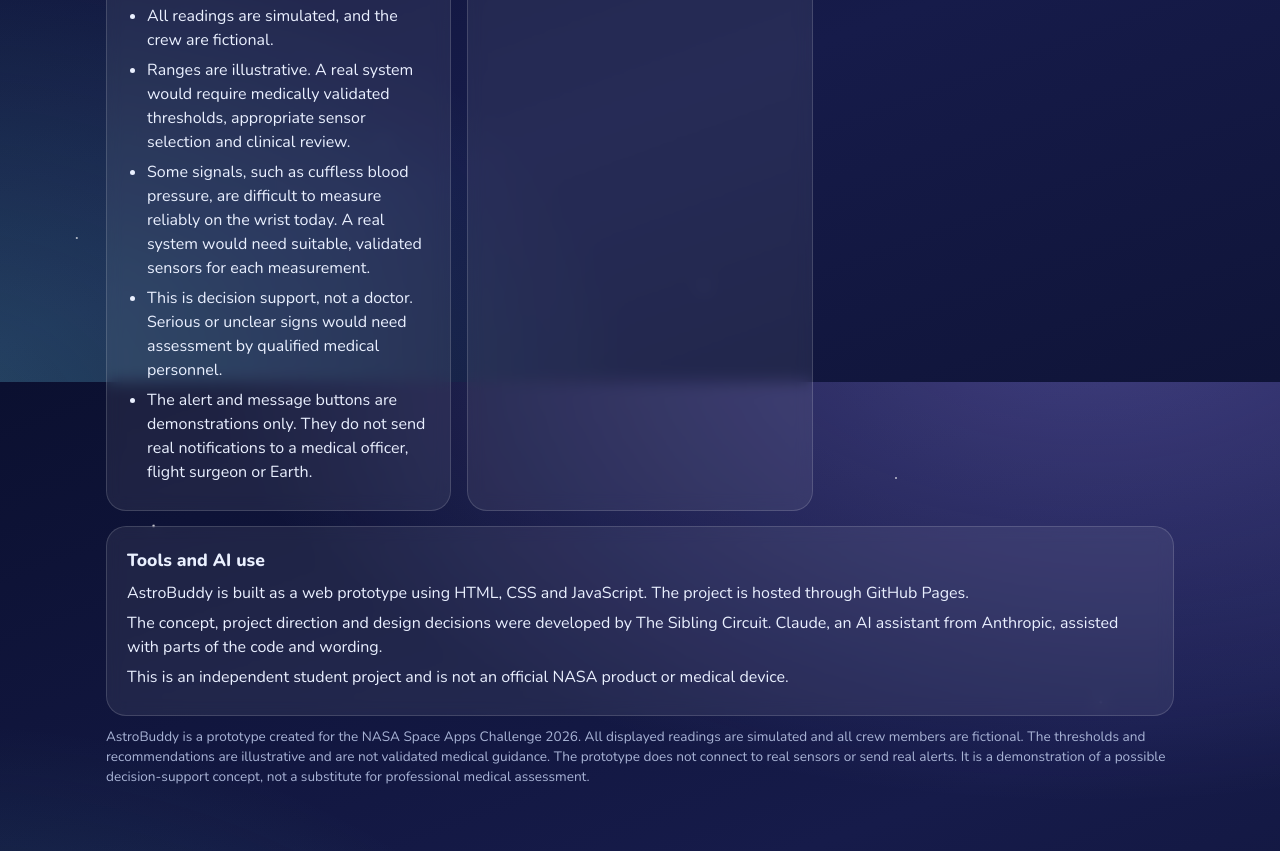
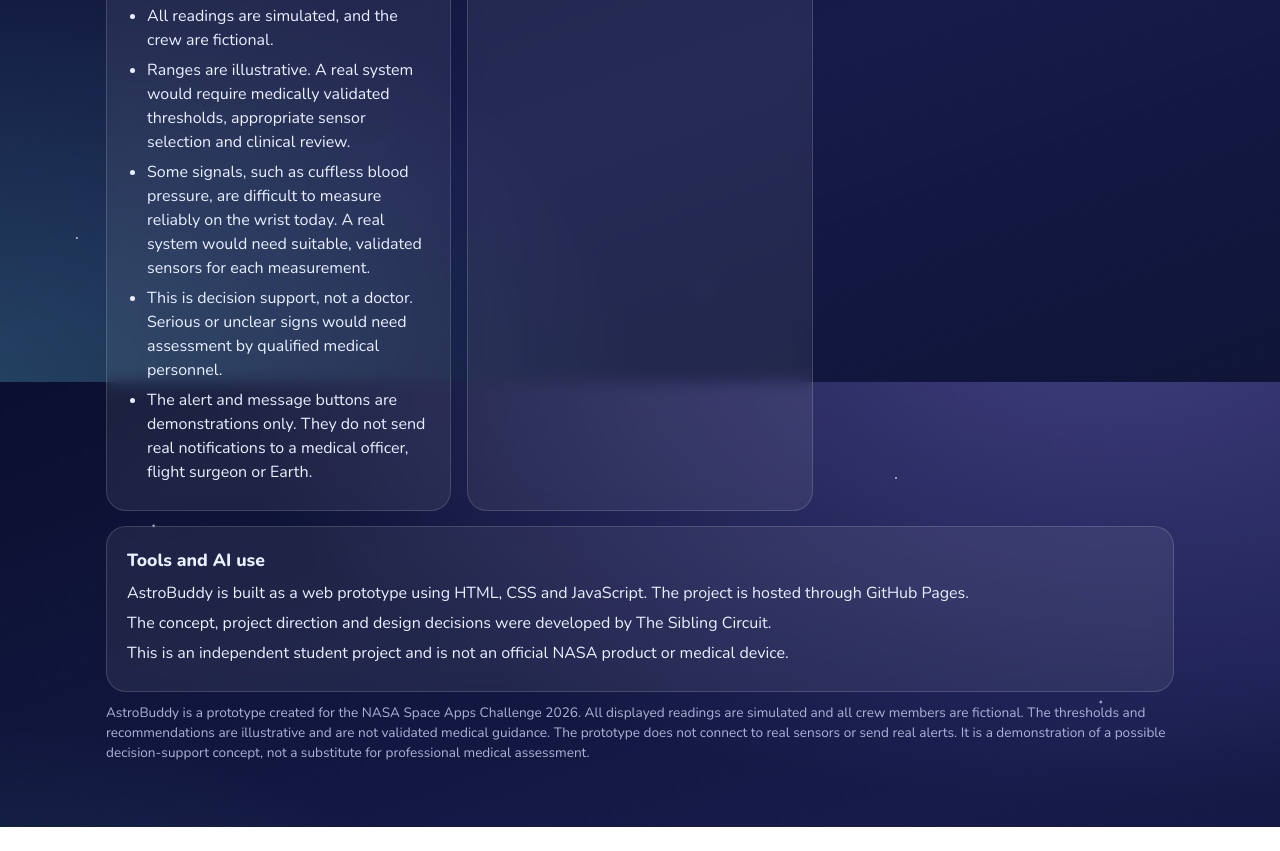
Before and after one commit to pravanthekka/Astro-Buddy, a plain HTML site: page index.html in a window 1280 px wide. Shown: the part 2818-3669 px from the top of the page. After the commit the page ends 3645 px from the top, so only its background shows below. Drawn offline with nearby package versions, Linux system fonts and the light colour scheme.

Commit message:
Update index.html

```diff
--- a/index.html
+++ b/index.html
@@ -468,8 +468,7 @@ button[aria-pressed="true"]{
     </p>
     <p>
       The concept, project direction and design decisions were developed
-      by The Sibling Circuit. Claude, an AI assistant from Anthropic,
-      assisted with parts of the code and wording.
+      by The Sibling Circuit.
     </p>
     <p>
       This is an independent student project and is not an official NASA
```
